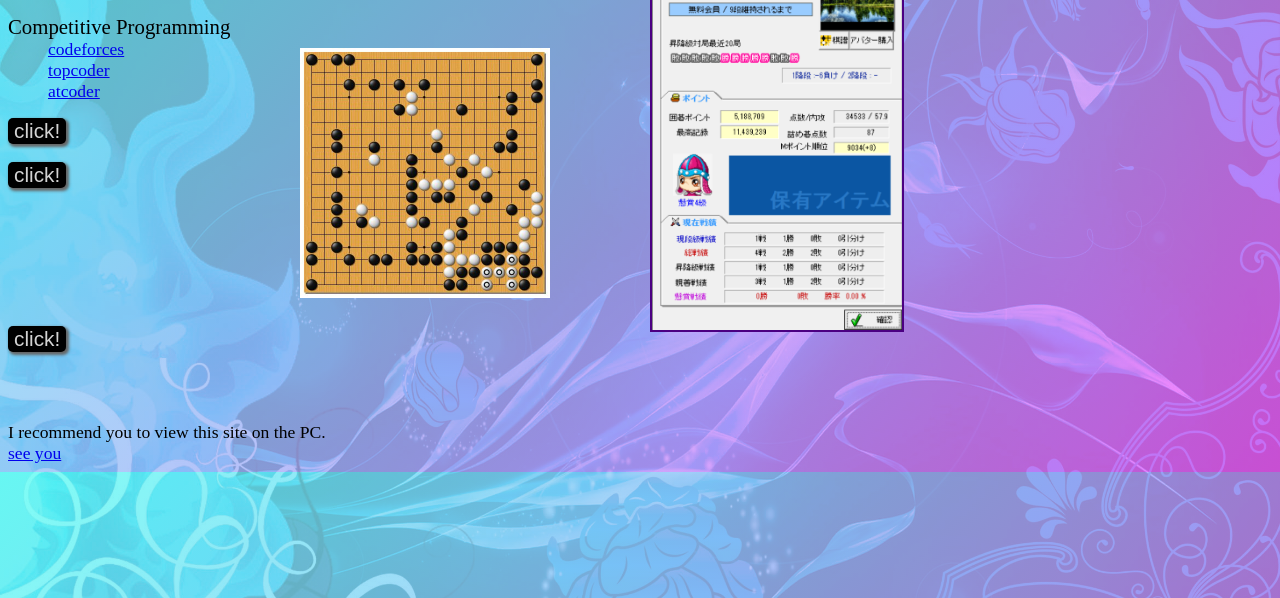
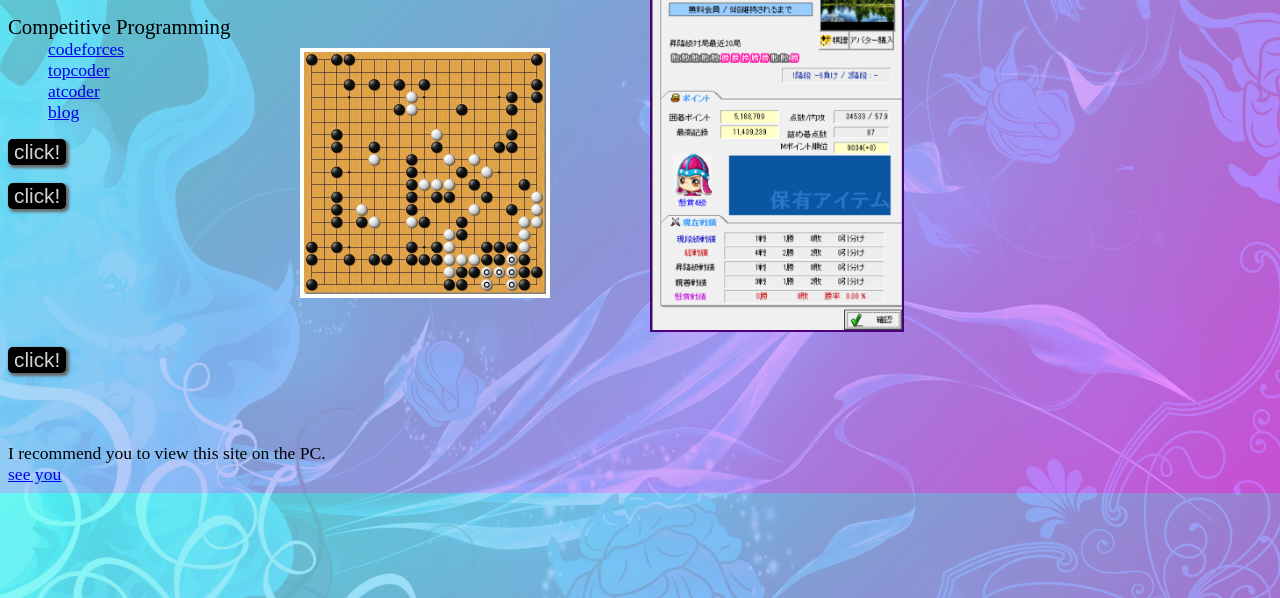
Before and after one commit to gasin/gasin.github.io, a plain HTML site: page index.html in a window 1280 px wide. Shown: the part 202-800 px from the top of the page. Drawn offline with Linux system fonts and the light colour scheme.

Commit message:
add blog

```diff
--- a/index.html
+++ b/index.html
@@ -24,7 +24,7 @@
                 <dd><a href="http://codeforces.com/profile/gasin">codeforces</a></dd>
                 <dd><a href="https://www.topcoder.com/members/gasin/details/?track=DATA_SCIENCE&subTrack=SRM">topcoder</a></dd>
                 <dd><a href="https://atcoder.jp/user/gasin">atcoder</a></dd>
-				</div>
+                <dd><a href="http://gasin.hatenadiary.jp">blog</a></dd>
         </dl>
         <p>
         <form action="#">
```
Lines whose indentation alone changed are shown as unchanged.
